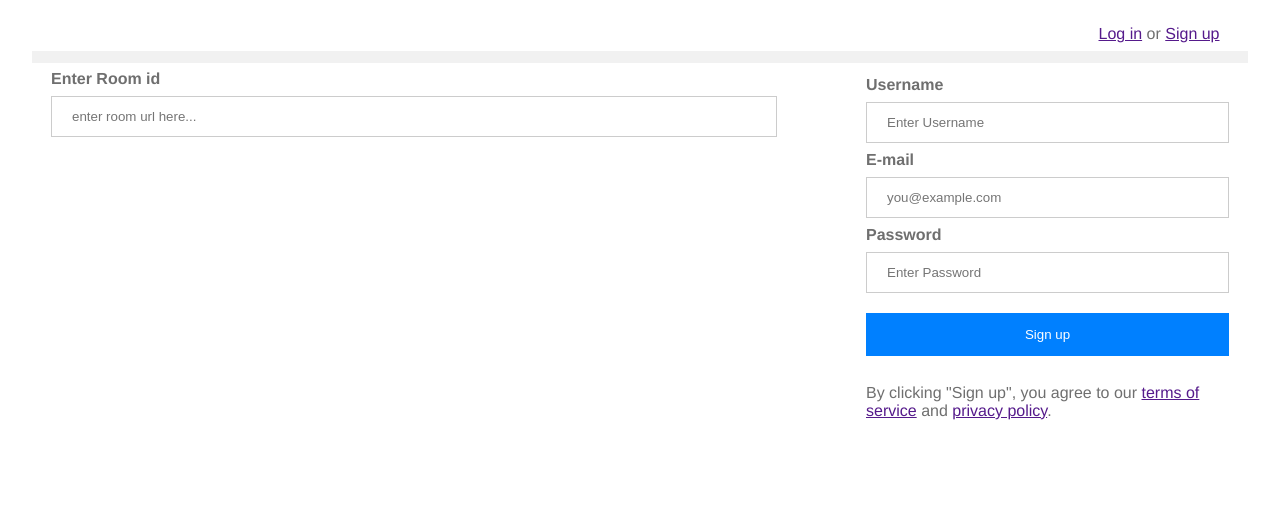
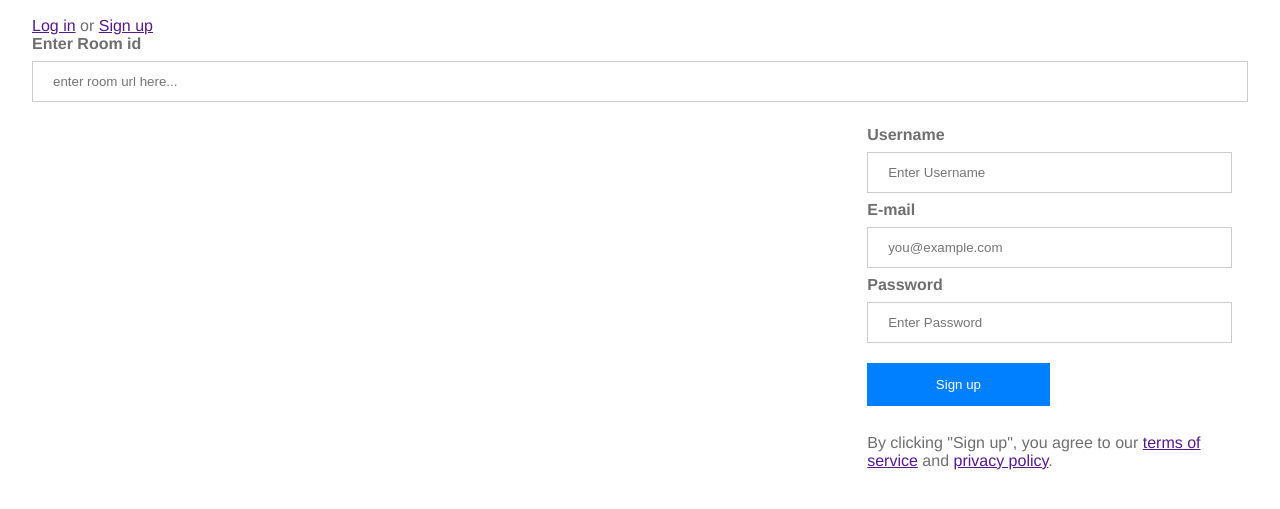
Before and after one commit to n1rv4n4/ChannelX, a Flask app: template templates/index.html in a window 1280 px wide. Shown: the top 509 px of the page. Run offline with Flask 2, Linux system fonts and the light colour scheme; the template is opened without the code that fills it, so the values that code supplies are empty.

Commit message:
Update style.css

```diff
--- a/static/style.css
+++ b/static/style.css
@@ -5,10 +5,6 @@ body {
   margin: 2ex 2em;
 }
 
-/* Bordered form */
-form {
-    border: 3px solid #f1f1f1;
-}
 
 /* Full-width inputs */
 input[type=text], input[type=password], input[type=email] {
@@ -28,7 +24,7 @@ button {
     margin: 12px 0;
     border: none;
     cursor: pointer;
-    width: 100%;
+    width: 50%;
 }
 
 
@@ -41,13 +37,13 @@ button {
     float: right;
 }
 
-.room {
+.channel {
     width: 60%;
     float: left;
     padding: 16px;
 }
 
-.login-signup {
+.login {
 	padding: 8px;
 	width: 97%;
 	text-align: right;
```
